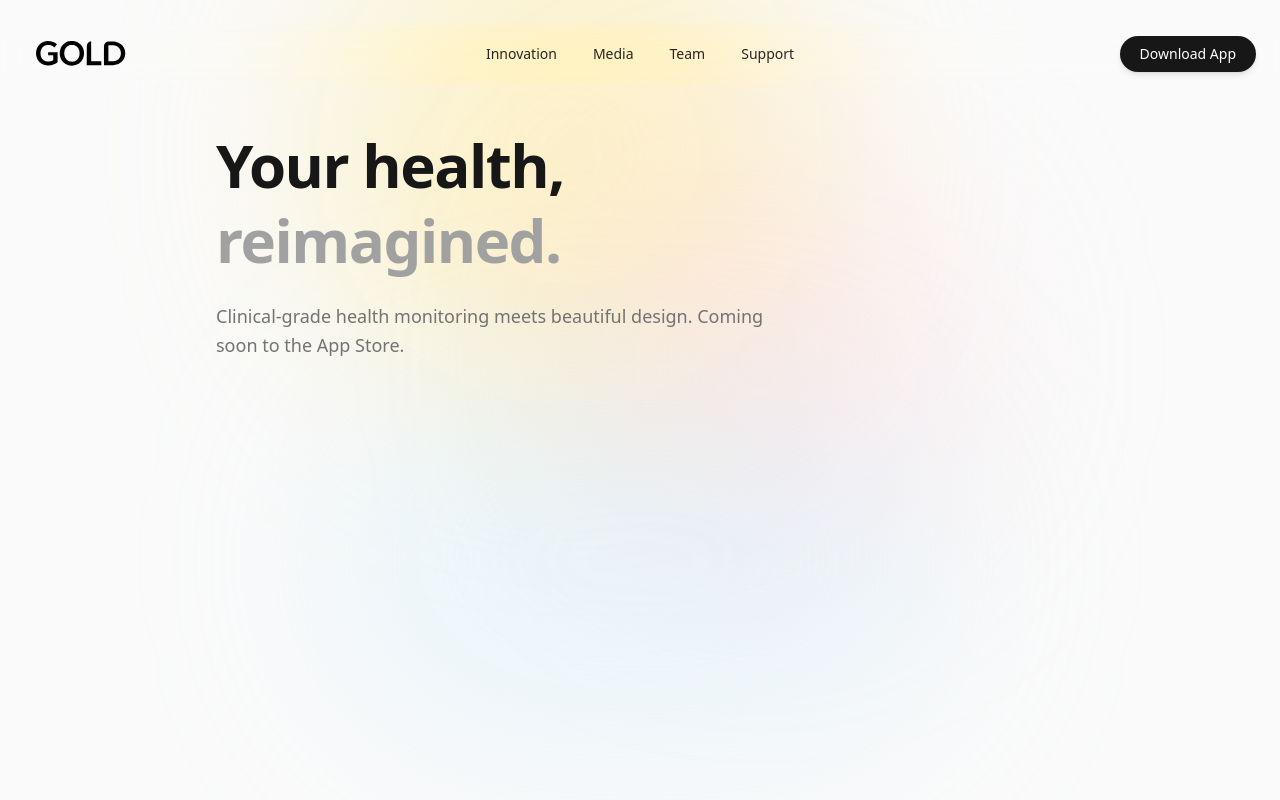
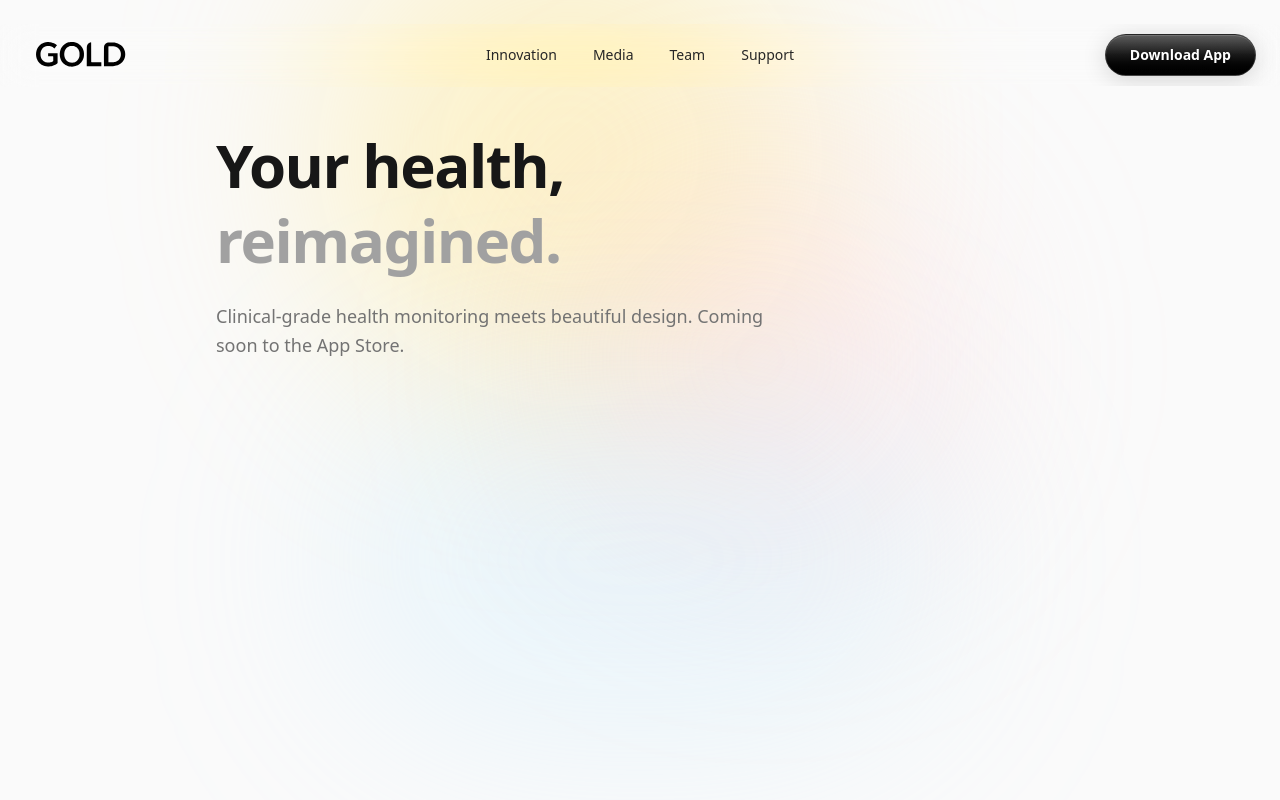
Before and after one commit to GOLD-Inc/goldwebsite, a Next.js app: page / in a window 1280 px wide. Shown: the top 800 px of the page. Built offline with nearby package versions, Linux system fonts and the light colour scheme.

Commit message:
feat: add Footer component and update NavbarButton styles

```diff
--- a/src/app/layout.tsx
+++ b/src/app/layout.tsx
@@ -2,6 +2,7 @@ import type { Metadata } from "next";
 import { Geist, Geist_Mono } from "next/font/google";
 import "./globals.css";
 import { NavbarComponent } from "@/components/Home/Navbar";
+import Footer from "@/components/Home/Footer";
 
 const geistSans = Geist({
   variable: "--font-geist-sans",
@@ -31,6 +32,7 @@ export default function RootLayout({
       >
         <NavbarComponent />
         {children}
+        <Footer />
       </body>
     </html>
   );
--- /dev/null
+++ b/src/components/Home/Footer.tsx
@@ -0,0 +1,9 @@
+import React from 'react'
+
+const Footer = () => {
+  return (
+    <div>Footer</div>
+  )
+}
+
+export default Footer
--- a/src/components/Home/Navbar.tsx
+++ b/src/components/Home/Navbar.tsx
@@ -30,7 +30,7 @@ export function NavbarComponent() {
           <NavbarLogo />
           <NavItems items={navItems} />
           <div className="flex items-center gap-3">
-            <NavbarButton variant="primary">Download App</NavbarButton>
+            <NavbarButton variant="glass">Download App</NavbarButton>
           </div>
         </NavBody>
 
@@ -58,10 +58,10 @@ export function NavbarComponent() {
                 <span className="block">{item.name}</span>
               </a>
             ))}
-            <div className="flex w-full flex-col gap-3 pt-4 border-t border-black/6">
+            <div className="flex w-full flex-col gap-3 pt-4 border-t border-black/[0.06]">
               <NavbarButton
                 onClick={() => setIsMobileMenuOpen(false)}
-                variant="primary"
+                variant="glass"
                 className="w-full"
               >
                 Download App
--- a/src/components/ui/resizable-navbar.tsx
+++ b/src/components/ui/resizable-navbar.tsx
@@ -180,7 +180,7 @@ export const MobileNav = ({
         damping: 50,
       }}
       className={cn(
-        "relative z-50 mx-auto flex w-full max-w-[calc(100vw-2rem)] flex-col items-center justify-between px-4 py-2.5 lg:hidden overflow-hidden",
+        "relative z-50 mx-auto flex w-full max-w-[calc(100vw-2rem)] flex-col items-center justify-between px-4 py-2.5 lg:hidden",
         visible
           ? "bg-white/50 border border-white/80"
           : "bg-transparent border-b border-transparent",
@@ -188,7 +188,7 @@ export const MobileNav = ({
       )}
     >
       {visible && (
-        <div className="pointer-events-none absolute inset-x-0 top-0 h-[60%] bg-gradient-to-b from-white/60 to-transparent rounded-t-2xl" />
+        <div className="pointer-events-none absolute inset-x-0 top-0 h-[60%] bg-gradient-to-b from-white/60 to-transparent rounded-t-2xl overflow-hidden" />
       )}
       <div className="relative z-10 flex w-full flex-col items-center justify-between">
         {children}
@@ -222,16 +222,26 @@ export const MobileNavMenu = ({
     <AnimatePresence>
       {isOpen && (
         <motion.div
-          initial={{ opacity: 0, y: -10 }}
-          animate={{ opacity: 1, y: 0 }}
-          exit={{ opacity: 0, y: -10 }}
-          transition={{ duration: 0.2 }}
+          initial={{ opacity: 0, y: -8, scale: 0.98 }}
+          animate={{ opacity: 1, y: 0, scale: 1 }}
+          exit={{ opacity: 0, y: -8, scale: 0.98 }}
+          transition={{ duration: 0.25, ease: [0.25, 0.46, 0.45, 0.94] }}
           className={cn(
-            "absolute inset-x-0 top-16 z-50 flex w-full flex-col items-start justify-start gap-4 rounded-2xl bg-white/60 backdrop-blur-3xl border border-white/70 px-6 py-8 shadow-[0_8px_40px_rgba(0,0,0,0.08),0_1px_0_rgba(255,255,255,0.8)_inset]",
+            "fixed inset-x-4 top-20 z-[70] flex flex-col items-start justify-start gap-4 rounded-2xl px-6 py-8 overflow-hidden",
+            "bg-white/50 border border-white/80",
+            "shadow-[0_8px_40px_rgba(0,0,0,0.07),0_2px_0_rgba(255,255,255,0.9)_inset,0_-1px_0_rgba(0,0,0,0.04),0_0_0_0.5px_rgba(255,255,255,0.6)]",
             className
           )}
+          style={{
+            backdropFilter: "blur(50px) saturate(200%) brightness(1.1)",
+            WebkitBackdropFilter: "blur(50px) saturate(200%) brightness(1.1)",
+          }}
         >
-          {children}
+          {/* Glossy shine on the dropdown */}
+          <div className="pointer-events-none absolute inset-x-0 top-0 h-[50%] bg-gradient-to-b from-white/60 to-transparent rounded-t-2xl" />
+          <div className="relative z-10 flex w-full flex-col items-start gap-4">
+            {children}
+          </div>
         </motion.div>
       )}
     </AnimatePresence>
@@ -287,7 +297,7 @@ export const NavbarButton = ({
   as?: React.ElementType;
   children: React.ReactNode;
   className?: string;
-  variant?: "primary" | "secondary" | "dark" | "gradient";
+  variant?: "primary" | "secondary" | "dark" | "gradient" | "glass";
 } & (
   | React.ComponentPropsWithoutRef<"a">
   | React.ComponentPropsWithoutRef<"button">
@@ -303,7 +313,41 @@ export const NavbarButton = ({
     dark: "bg-neutral-100 text-neutral-700 border border-neutral-200 hover:bg-neutral-200/80",
     gradient:
       "bg-gradient-to-r from-amber-400 to-amber-600 text-white shadow-md shadow-amber-500/20 hover:shadow-amber-500/30",
+    glass: "",
   };
+
+  if (variant === "glass") {
+    return (
+      <Tag
+        href={href || undefined}
+        className={cn(
+          "group relative px-6 py-2.5 rounded-full text-sm font-semibold cursor-pointer inline-block text-center overflow-hidden",
+          "bg-gradient-to-b from-neutral-800 via-neutral-900 to-black text-white",
+          "border border-white/[0.15]",
+          "shadow-[0_4px_24px_rgba(0,0,0,0.15),0_1px_0_rgba(255,255,255,0.15)_inset,0_-1px_0_rgba(0,0,0,0.3)_inset]",
+          "hover:-translate-y-0.5 hover:shadow-[0_8px_32px_rgba(0,0,0,0.2),0_1px_0_rgba(255,255,255,0.2)_inset,0_-1px_0_rgba(0,0,0,0.3)_inset]",
+          "active:translate-y-0 active:shadow-[0_2px_12px_rgba(0,0,0,0.15),0_1px_0_rgba(255,255,255,0.1)_inset]",
+          "transition-all duration-300",
+          className
+        )}
+        {...props}
+      >
+        {/* Noise grain texture */}
+        <svg className="pointer-events-none absolute inset-0 h-full w-full opacity-[0.08] mix-blend-overlay" aria-hidden="true">
+          <filter id="noiseBtn">
+            <feTurbulence type="fractalNoise" baseFrequency="0.9" numOctaves="4" stitchTiles="stitch" />
+            <feColorMatrix type="saturate" values="0" />
+          </filter>
+          <rect width="100%" height="100%" filter="url(#noiseBtn)" />
+        </svg>
+        {/* Glossy top highlight arc */}
+        <div className="pointer-events-none absolute inset-x-0 top-0 h-[50%] bg-gradient-to-b from-white/25 to-transparent rounded-t-full" />
+        {/* Animated shine sweep on hover */}
+        <div className="pointer-events-none absolute inset-0 -translate-x-full group-hover:translate-x-full transition-transform duration-700 ease-in-out bg-gradient-to-r from-transparent via-white/15 to-transparent skew-x-[-20deg]" />
+        <span className="relative z-10 drop-shadow-[0_1px_1px_rgba(0,0,0,0.3)]">{children}</span>
+      </Tag>
+    );
+  }
 
   return (
     <Tag
```
